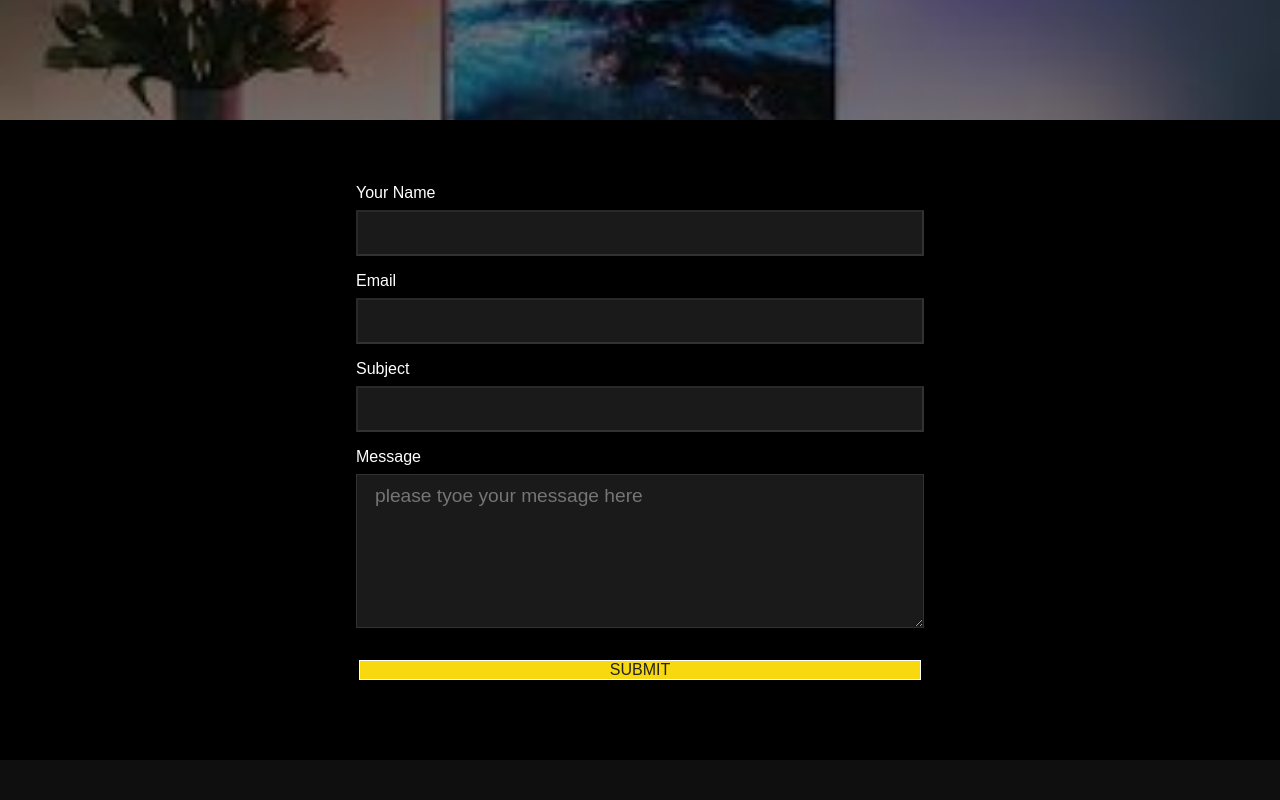
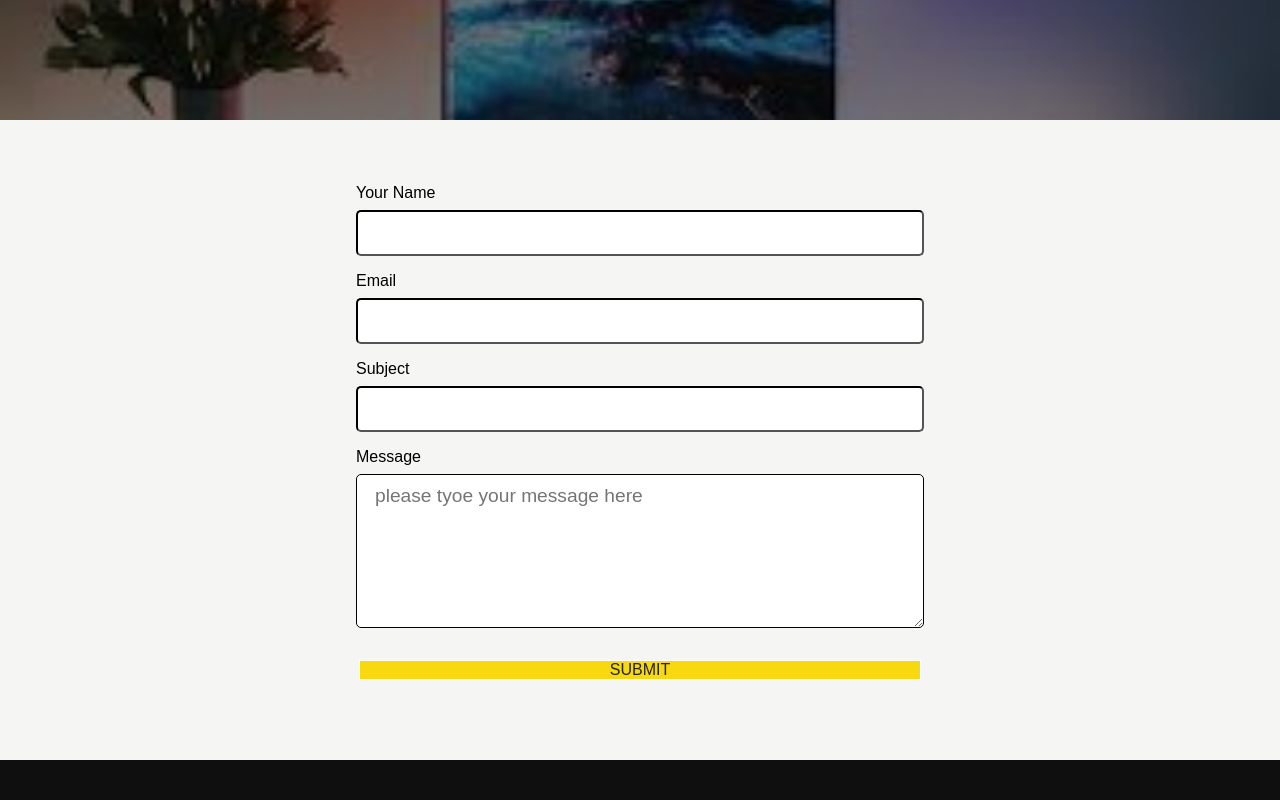
Before and after one commit to valentina-buoro/personal-website, a React (Create React App) app: page /contact in a window 1280 px wide. Shown: the part 360-1160 px from the top of the page. Built offline with nearby package versions, Linux system fonts and the light colour scheme.

Commit message:
changed some colors to a neutral one

```diff
--- a/src/components/ContactForm/ContactForm.js
+++ b/src/components/ContactForm/ContactForm.js
@@ -4,7 +4,7 @@ import{ DarkButton } from '../styles/Button'
 
 const ContactForm = () => {
   return (
-    <div>
+    <div className='form'>
         <form>
             <label>Your Name</label>
             <input type='text'></input>
--- a/src/components/ContactForm/ContactFormStyles.css
+++ b/src/components/ContactForm/ContactFormStyles.css
@@ -1,6 +1,9 @@
 label{
-    color: #fff;
+    color: #000;
     margin-bottom: 0.5rem;
+}
+.form{
+     background-color: #f5f5f4;;
 }
 
 form{
@@ -15,7 +18,8 @@ form input, form textarea{
     margin-bottom: 1rem;
     padding: 10px 18px;
     font-size: 1.2rem;
-    background-color: rgba(255, 255, 255, 0.1);
-    border-color: rgba(255, 255, 255, 0.1);
-    color: #f4f4f4;
+    background-color: #fff;;
+    border-color: #000;
+    border-radius: 5px;
+    color: #000;
 }
--- a/src/components/PricingCard/PricingCardStyles.css
+++ b/src/components/PricingCard/PricingCardStyles.css
@@ -1,7 +1,7 @@
 .pricing{
     width:100%;
     padding: 6rem 1rem;
-    background: #000;
+    background: #f5f5f4;
 }
 
 .card-container{
@@ -10,6 +10,7 @@
     display: grid;
     grid-template-columns: repeat(3, 1fr);
     grid-gap: 40px;
+
 }
 
 .card{
@@ -17,6 +18,7 @@
     color: #eee;
     text-align: center;
     padding: 1rem;
+    background-color: #000;
 }
 
 .card:hover{
--- a/src/components/WorkCard/WorkCardStyles.css
+++ b/src/components/WorkCard/WorkCardStyles.css
@@ -1,6 +1,10 @@
 .project-heading{
     text-align: center;
     padding: 4rem 0rem 2rem 0;
+}
+
+.work-container{
+    background-color: #fff;
 }
 
 .project-container{
@@ -15,6 +19,7 @@
 .project-card{
     background: #1a1919;
     padding: 1.2rem 1rem;
+    border-radius: 15px;
 }
 
 .project-card img{
```
